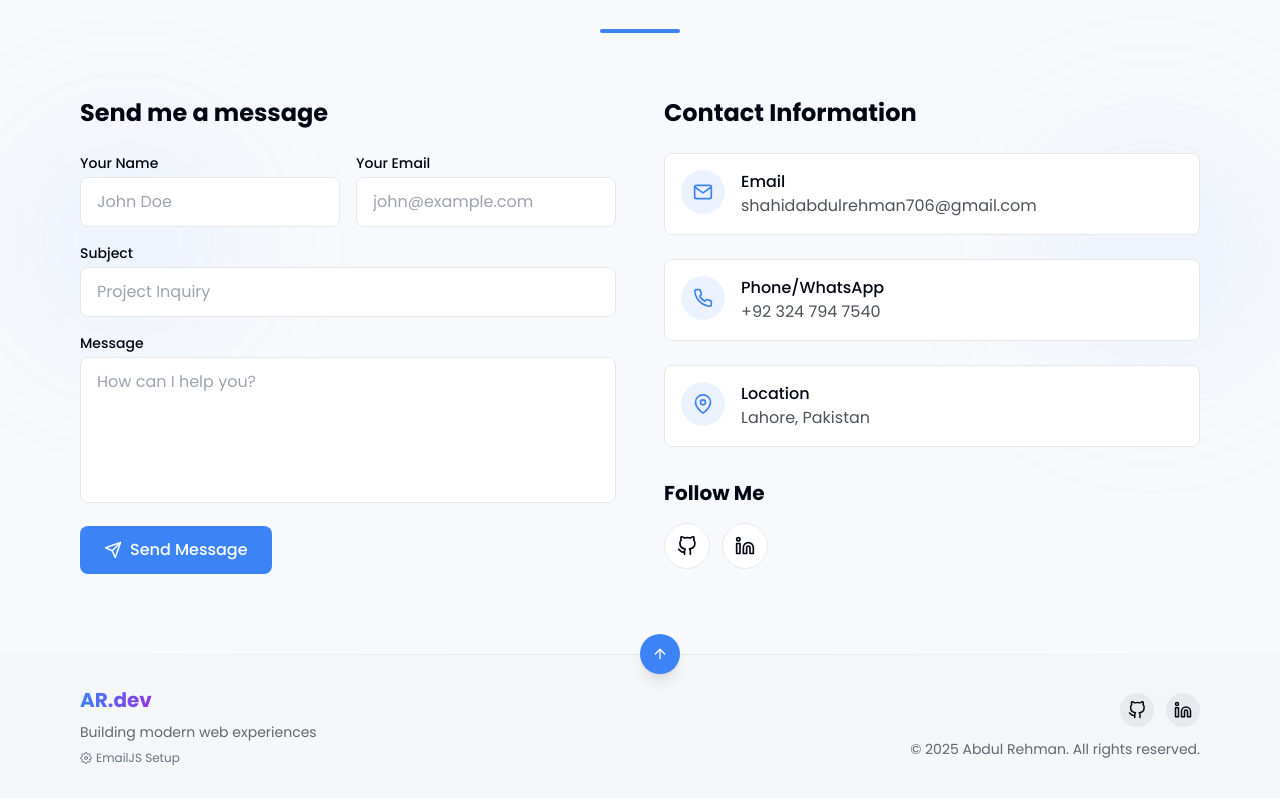
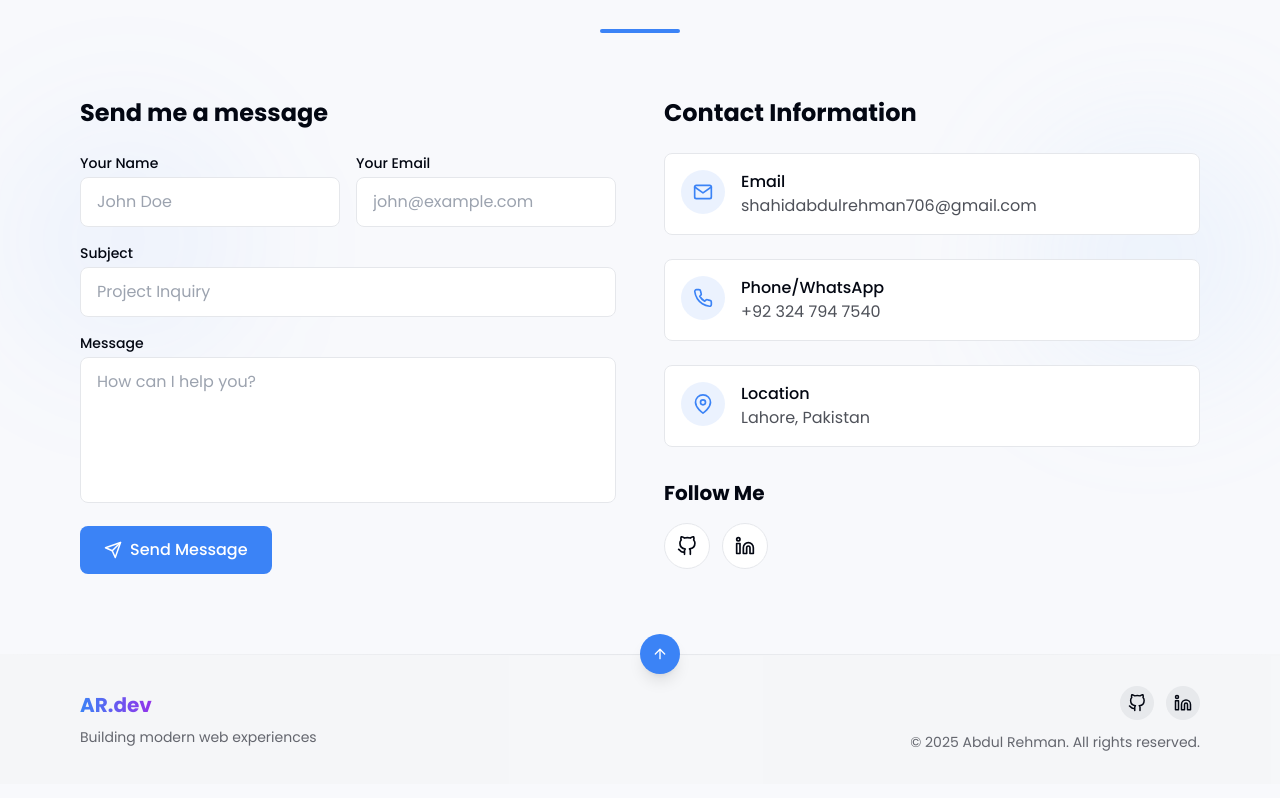
Before and after one commit to AbdulRehmamn/ab-portfolio, a React (Vite) app: page / in a window 1280 px wide. Shown: the part 7981-8779 px from the top of the page. Built offline with nearby package versions, Linux system fonts and the light colour scheme; the HTML template or start-up script is replaced by a standard one.

Commit message:
Remove EmailJS Setup link from footer
Removed the EmailJS Setup link from the footer.

```diff
--- a/src/components/layout/Footer.jsx
+++ b/src/components/layout/Footer.jsx
@@ -33,14 +33,7 @@ const Footer = () => {
             </p>
 
             {/* Admin Link */}
-            <a
-              href="/emailjs-setup.html"
-              target="_blank"
-              className="text-xs flex items-center mt-2 text-muted-foreground hover:text-primary transition-colors" rel="noreferrer"
-            >
-              <FiSettings className="mr-1" size={12} />
-              <span>EmailJS Setup</span>
-            </a>
+
           </div>
 
           <div className="flex flex-col items-center md:items-end">
```
